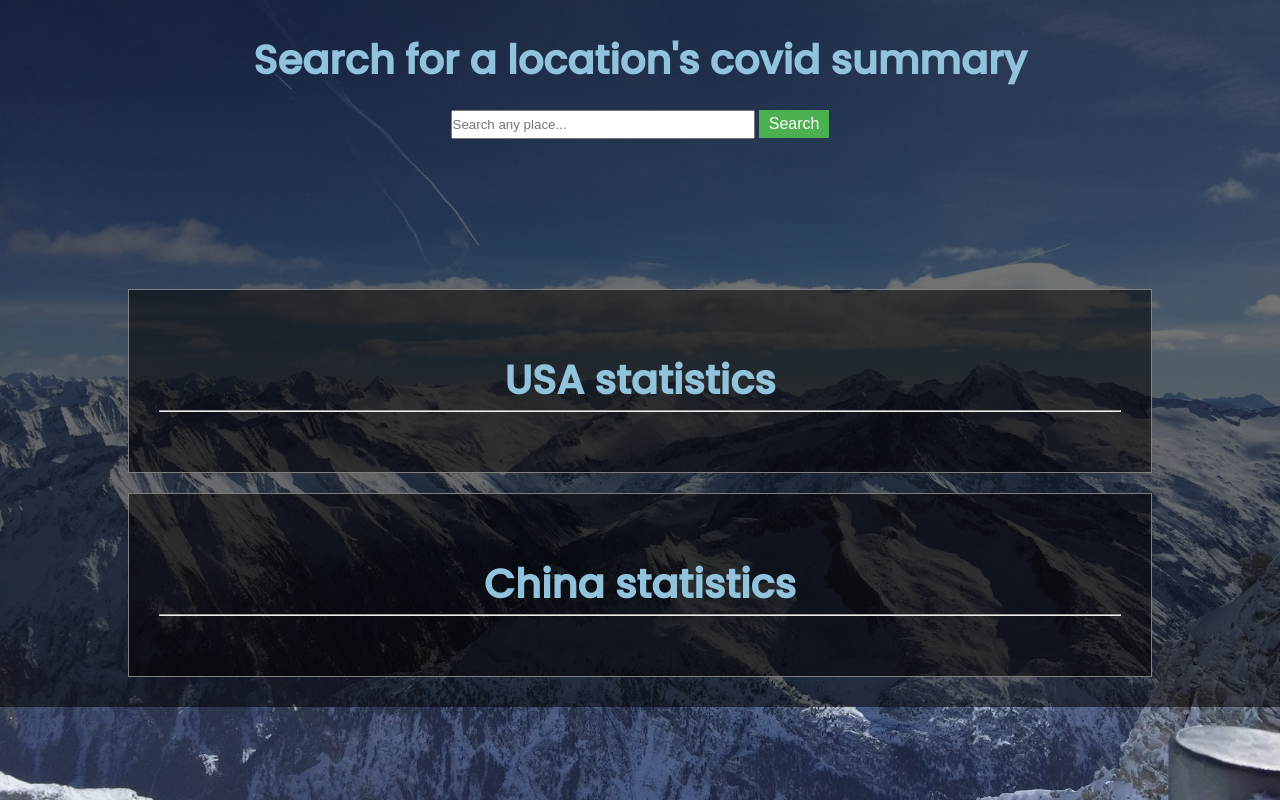
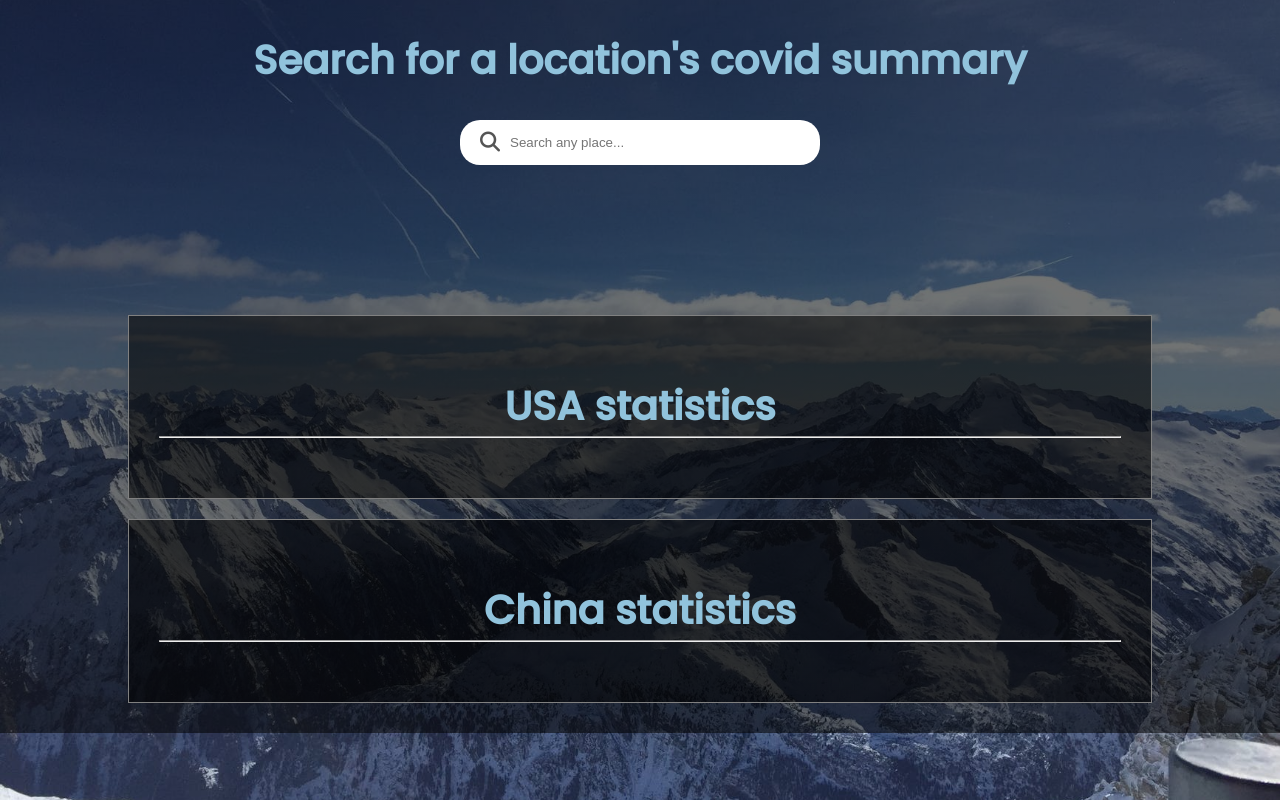
Before and after one commit to nacho185/covid-search, a plain HTML site: page index.html in a window 1280 px wide. Drawn offline with Linux system fonts and the light colour scheme; no server answers.

Commit message:
🔨🔨fixed searchbar, andadded js
fixed search bar to look more modern, and added javascript to click button when you hit enter key

```diff
--- a/css/style.css
+++ b/css/style.css
@@ -52,25 +52,42 @@ p {
   top: 30px;
 }
 #enter-search {
-  background-color: #4caf50; /* Green */
+  background-color: #fff;
   border: none;
-  color: white;
-  padding: 5px 10px;
+  color: #555;
+  padding:0 10px;
   text-align: center;
   text-decoration: none;
   display: inline-block;
-  font-size: 16px;
+  font-size: 20px;
   cursor: pointer;
 }
 /*end usa-corona-virus-container*/
 /*start search-container*/
 
+.header-wrapper{
+  display: grid;
+  grid-template-columns: 1fr;
+  gap: 60px;
+  align-items: center;
+
+}
 .search-container {
-  margin-top: 50px;
+  background-color: #fff;
+  width: fit-content;
+  margin: 0 auto;
+  padding: 10px;
+  border-radius: 20px;
+  display: flex;
+  flex-direction: row;
 }
 .search-container input {
   width: 300px;
   height: 25px;
+  border: none;
+}
+.search-container input:focus{
+  outline: none;
 }
 /*end search-container*/
 /*container-for-all-three-containers*/
--- a/index.html
+++ b/index.html
@@ -10,16 +10,22 @@
       href="https://fonts.googleapis.com/css2?family=Poppins:ital,wght@0,200;0,300;0,400;0,500;1,300;1,500&display=swap"
       rel="stylesheet"
     />
+    <script src="https://kit.fontawesome.com/f78f2b17c0.js" crossorigin="anonymous"></script>
     <title>map api</title>
   </head>
   <body>
     <div class="container">
-      <!---->
+      <!--location summary-->
+    <div class="header-wrapper">
       <h1 class="search">Search for a location's covid summary</h1>
       <div class="search-container">
+        <button id="enter-search"><i class="fas fa-search"></i></button>
         <input type="text" id="search" placeholder="Search any place..." />
-        <button id="enter-search">Search</button>
+
       </div>
+    </div>
+      <!--end location summary-->
+
 
       <!--total day cases-->
       <div class="container-for-all-three-containers">
--- a/js/script.js
+++ b/js/script.js
@@ -84,3 +84,16 @@ fetch(firstUrl + china + secondUrl)
   .catch((err) => {
     console.log(err);
   });
+/*enter === search*/
+
+// Execute a function when the user releases a key on the keyboard
+inputValue.addEventListener("keyup", function(event) {
+  // Number 13 is the "Enter" key on the keyboard
+  if (event.keyCode === 13) {
+    // Cancel the default action, if needed
+    event.preventDefault();
+    // Trigger the button element with a click
+    searchButton.click();
+  }
+});
+/*end enter === search*/
```
